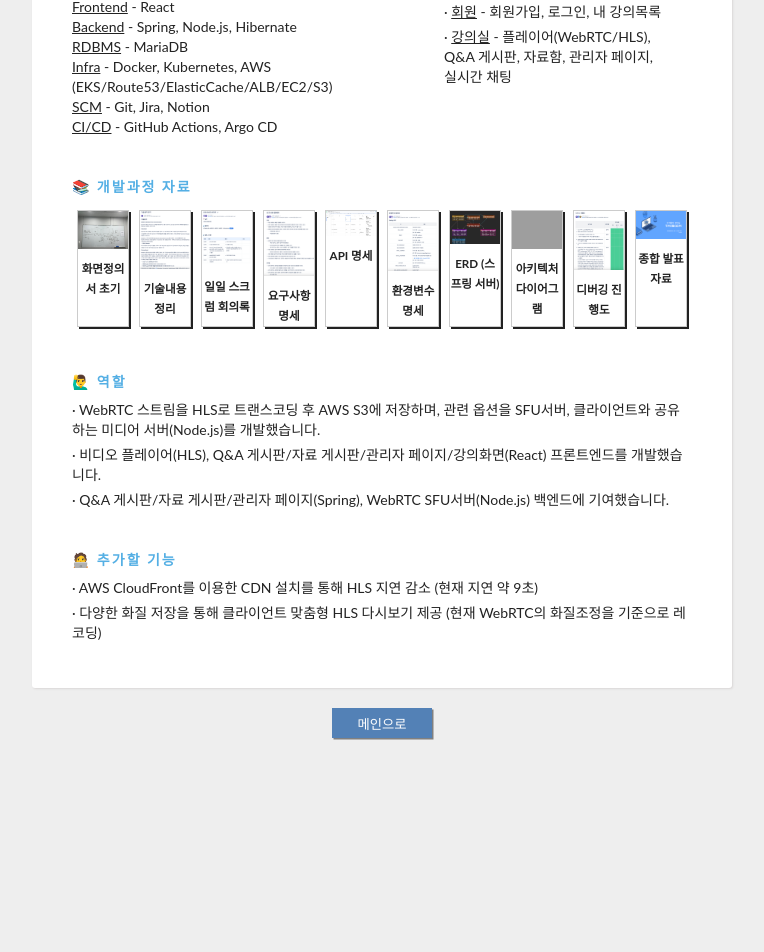
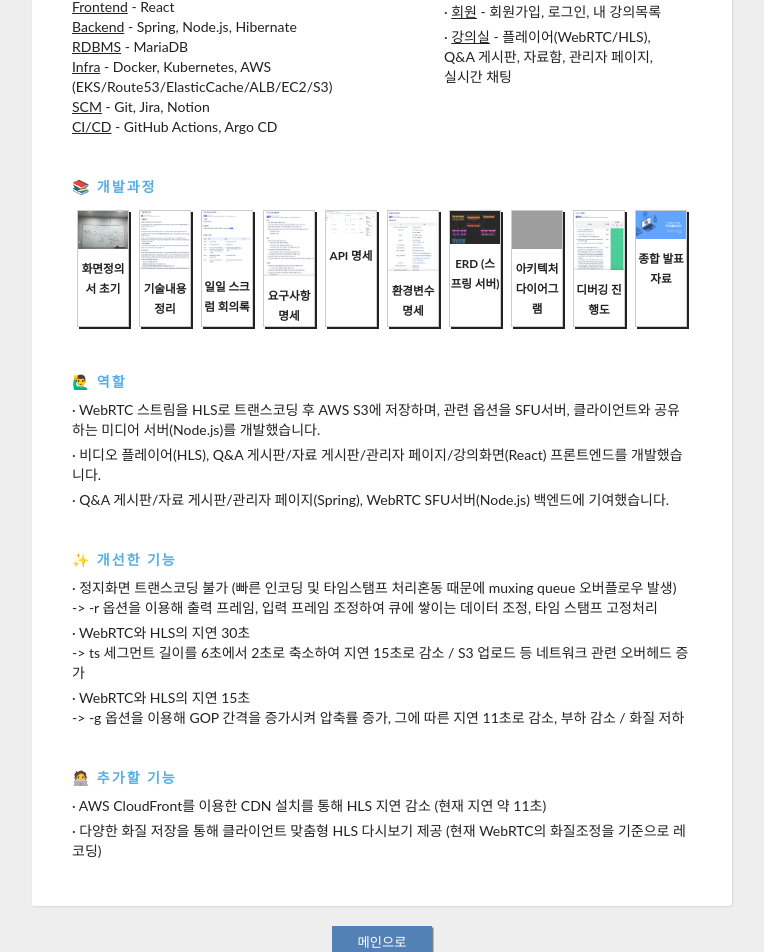
Before and after one commit to ljkhyeong/portfolio, a React (Create React App) app: page /project2 in a window 1280 px wide. Shown: the part 954-1906 px from the top of the page, without its empty margins (258-1022 px from the left). Before the commit the page ends 1742 px from the top, so only its background shows below. Built offline with nearby package versions, Linux system fonts and the light colour scheme; grey boxes are pictures that could not be loaded.

Commit message:
Update: Project1,2 내용 수정

```diff
--- a/src/component/project/Project1.js
+++ b/src/component/project/Project1.js
@@ -61,14 +61,14 @@ const Project2 = () => {
             <div className="section__list">
               <div className="section__list-item">
                 <div className="project-text">
-                  · 스프링 공부를 목적으로 한 소형 쇼핑몰 프로젝트입니다.
+                  · 스프링 학습을 목적으로 한 소형 쇼핑몰 프로젝트입니다.
                 </div>
                 <div className="project-text">
                   · 6인 팀으로 2023.8.14 - 2023.8.25 약 2주 간 진행한
                   프로젝트입니다.
                 </div>
                 <div className="project-text">
-                  · 짧은 개발기간 때문에 결제 등 필수 기능이 미개발 상태라
+                  · 짧은 개발기간 때문에 결제, 주문내역 등 기능이 미개발 상태라
                   개인적으로 유지보수 후 배포 예정입니다.{" "}
                 </div>
               </div>
@@ -128,9 +128,7 @@ const Project2 = () => {
             </div>
           </div>
           <div className="section">
-            <div className="section__title">
-              📚 개발과정 자료 & 로컬테스트 GIF
-            </div>
+            <div className="section__title">📚 개발과정 & 로컬테스트 GIF</div>
             <div className="projects-main">
               {cardData.map((card, index) => (
                 <div
@@ -169,7 +167,7 @@ const Project2 = () => {
                     · (상품) 상품 커스텀 정렬, 검색
                   </div>
                   <div className="project-text">
-                    · (주문) 주문, 주문 조회, 결제 API 도입{" "}
+                    · (주문) 주문, 주문 조회, 결제{" "}
                   </div>
                 </div>
               </div>
--- a/src/component/project/Project2.js
+++ b/src/component/project/Project2.js
@@ -184,7 +184,7 @@ const Project1 = () => {
             </div>
           </div>
           <div className="section">
-            <div className="section__title">📚 개발과정 자료</div>
+            <div className="section__title">📚 개발과정</div>
             <div className="projects-main">
               {cardData.map((card, index) => (
                 <div
@@ -219,12 +219,35 @@ const Project1 = () => {
               </div>
             </div>
             <div className="section">
+              <div className="section__title">✨ 개선한 기능</div>
+              <div className="section__list">
+                <div className="section__list-item">
+                  <div className="project-text">
+                    · 정지화면 트랜스코딩 불가 (빠른 인코딩 및 타임스탬프
+                    처리혼동 때문에 muxing queue 오버플로우 발생)
+                    <br /> -> -r 옵션을 이용해 출력 프레임, 입력 프레임 조정하여
+                    큐에 쌓이는 데이터 조정, 타임 스탬프 고정처리
+                  </div>
+                  <div className="project-text">
+                    · WebRTC와 HLS의 지연 30초
+                    <br /> -> ts 세그먼트 길이를 6초에서 2초로 축소하여 지연
+                    15초로 감소 / S3 업로드 등 네트워크 관련 오버헤드 증가
+                  </div>
+                  <div className="project-text">
+                    · WebRTC와 HLS의 지연 15초
+                    <br /> -> -g 옵션을 이용해 GOP 간격을 증가시켜 압축률 증가,
+                    그에 따른 지연 11초로 감소, 부하 감소 / 화질 저하
+                  </div>
+                </div>
+              </div>
+            </div>
+            <div className="section">
               <div className="section__title">🧑‍💻 추가할 기능</div>
               <div className="section__list">
                 <div className="section__list-item">
                   <div className="project-text">
                     · AWS CloudFront를 이용한 CDN 설치를 통해 HLS 지연 감소
-                    (현재 지연 약 9초)
+                    (현재 지연 약 11초)
                   </div>
                   <div className="project-text">
                     · 다양한 화질 저장을 통해 클라이언트 맞춤형 HLS 다시보기
```
